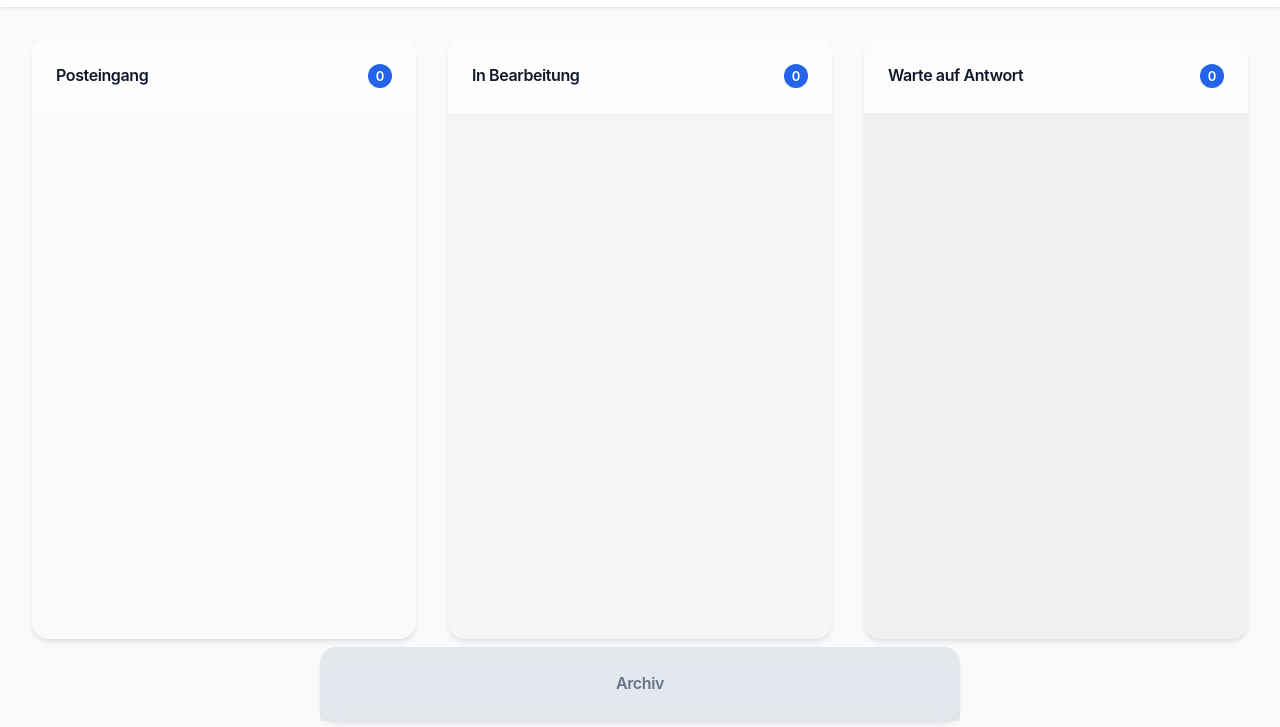
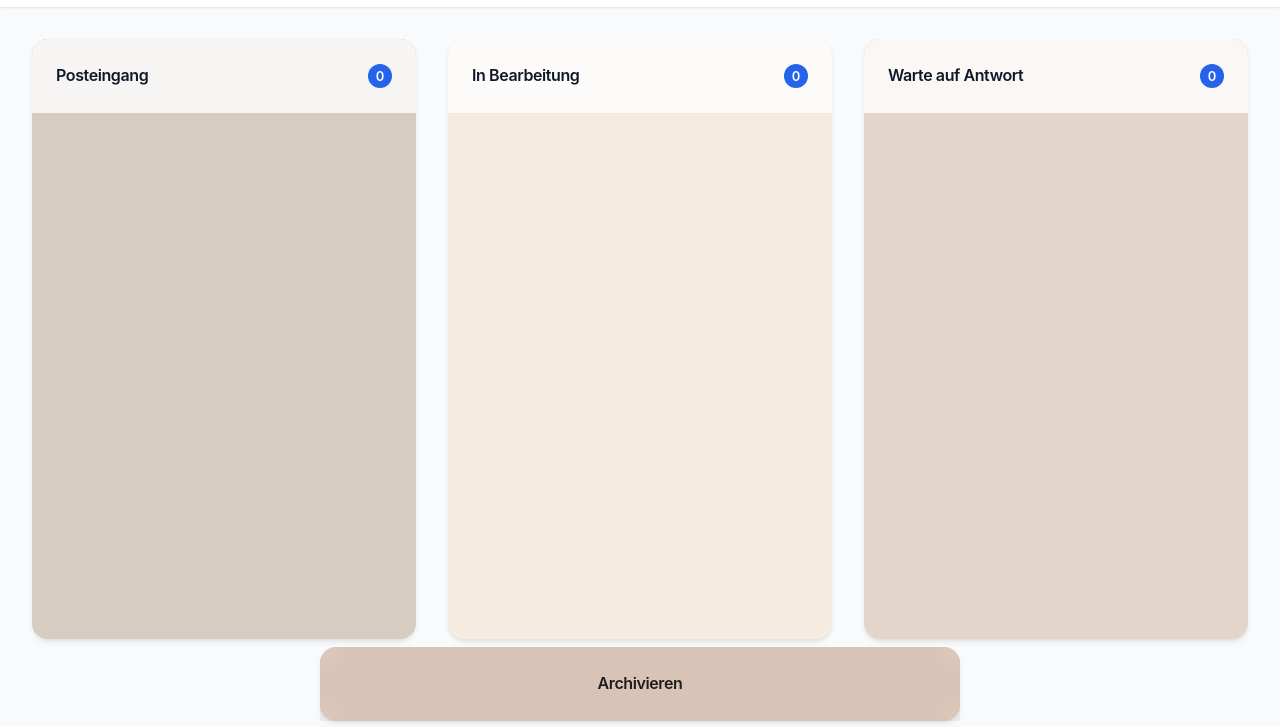
Before and after one commit to Plobli/Mailikan, a website: page public/index.html in a window 1280 px wide. Shown: the part 79-806 px from the top of the page. Drawn offline with Linux system fonts and the light colour scheme; no server answers.

Commit message:
feat: Update archive zone text and improve color contrast for accessibility

```diff
--- a/public/index.html
+++ b/public/index.html
@@ -51,7 +51,7 @@
     <div class="archive-zone" id="archive-zone">
         <div class="archive-content">
             <span class="archive-icon">🗃️</span>
-            <span class="archive-text">Archiv</span>
+            <span class="archive-text">Archivieren</span>
         </div>
     </div>
 
--- a/public/styles.css
+++ b/public/styles.css
@@ -22,17 +22,17 @@
 
   /* Neutral Colors */
   --text-primary: #0F172A; /* Slate-900 */
-  --text-secondary: #64748B; /* Slate-500 */
+  --text-secondary: #1d1d1d; /* Slate-500 */
   --text-muted: #475569; /* Slate-600 - Improved contrast for accessibility */
 
   /* Background Colors - Neutral grays only */
   --bg-primary: #FFFFFF;
   --bg-secondary: #F8FAFC; /* Slate-50 */
-  --bg-tertiary: #F1F5F9; /* Slate-100 */
+  --bg-tertiary: #d5bdaf; /* Slate-100 */
   --bg-card: #FFFFFF;
-  --bg-column-1: #FAFAFA; /* Very light gray for first column */
-  --bg-column-2: #F5F5F5; /* Slightly darker gray for second column */
-  --bg-column-3: #F0F0F0; /* Darkest gray for third column */
+  --bg-column-1: #d6ccc2; /* Very light gray for first column */
+  --bg-column-2: #f5ebe0; /* Slightly darker gray for second column */
+  --bg-column-3: #e3d5ca; /* Darkest gray for third column */
 
   /* Shadows - More prominent shadows instead of borders */
   --shadow-xs: 0 1px 2px 0 rgb(0 0 0 / 0.03);
@@ -764,7 +764,7 @@ header h1 {
 .archive-zone.drag-over {
     background-color: var(--primary-color);
     box-shadow: 0 0 30px rgba(37, 99, 235, 0.4);
-    transform: translateX(-50%) translateY(-6px);
+    transform: translateX(-50%) translateY(0px);
 }
 
 .archive-zone.drag-over .archive-content {
@@ -775,7 +775,7 @@ header h1 {
 
 .archive-content {
     padding: var(--space-lg);
-    background-color: rgba(100, 116, 139, 0.1);
+    background-color: rgba(255, 255, 255, 0.1);
     backdrop-filter: blur(10px);
     display: flex;
     justify-content: center;
```
